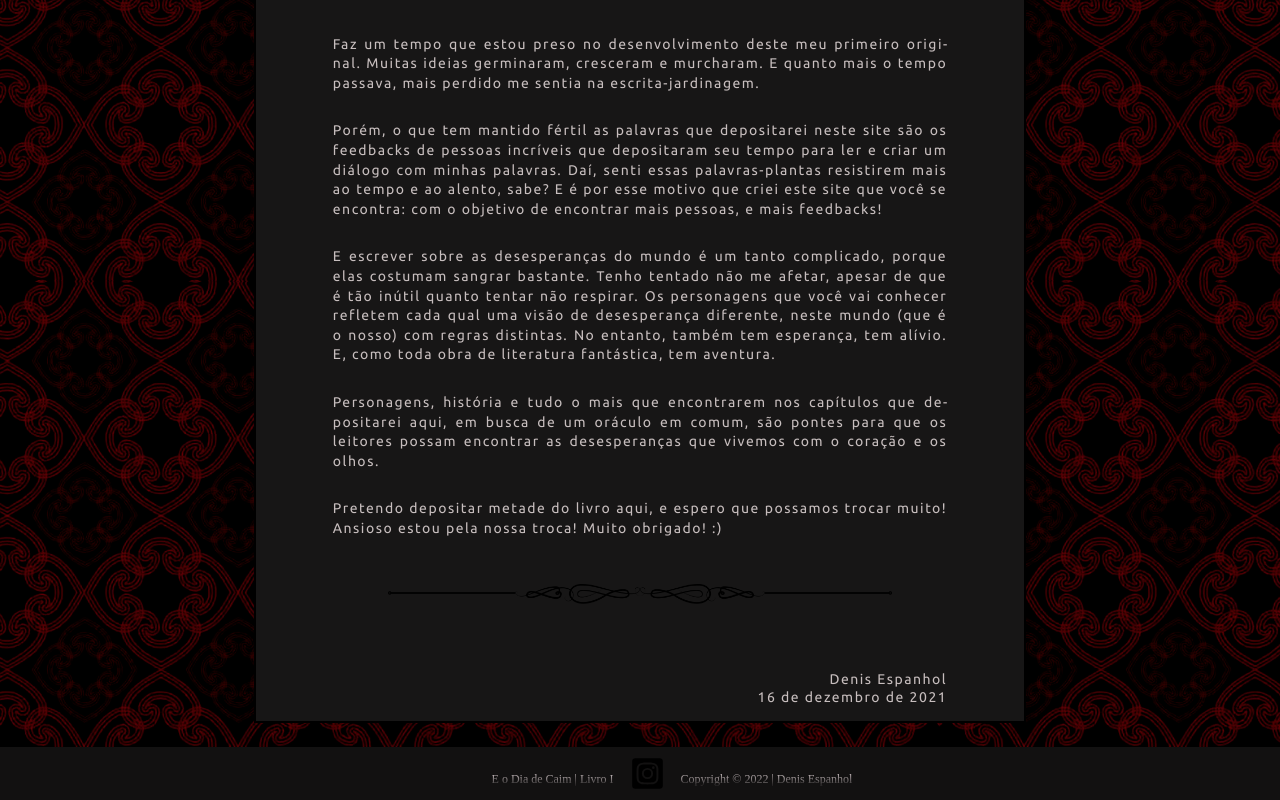
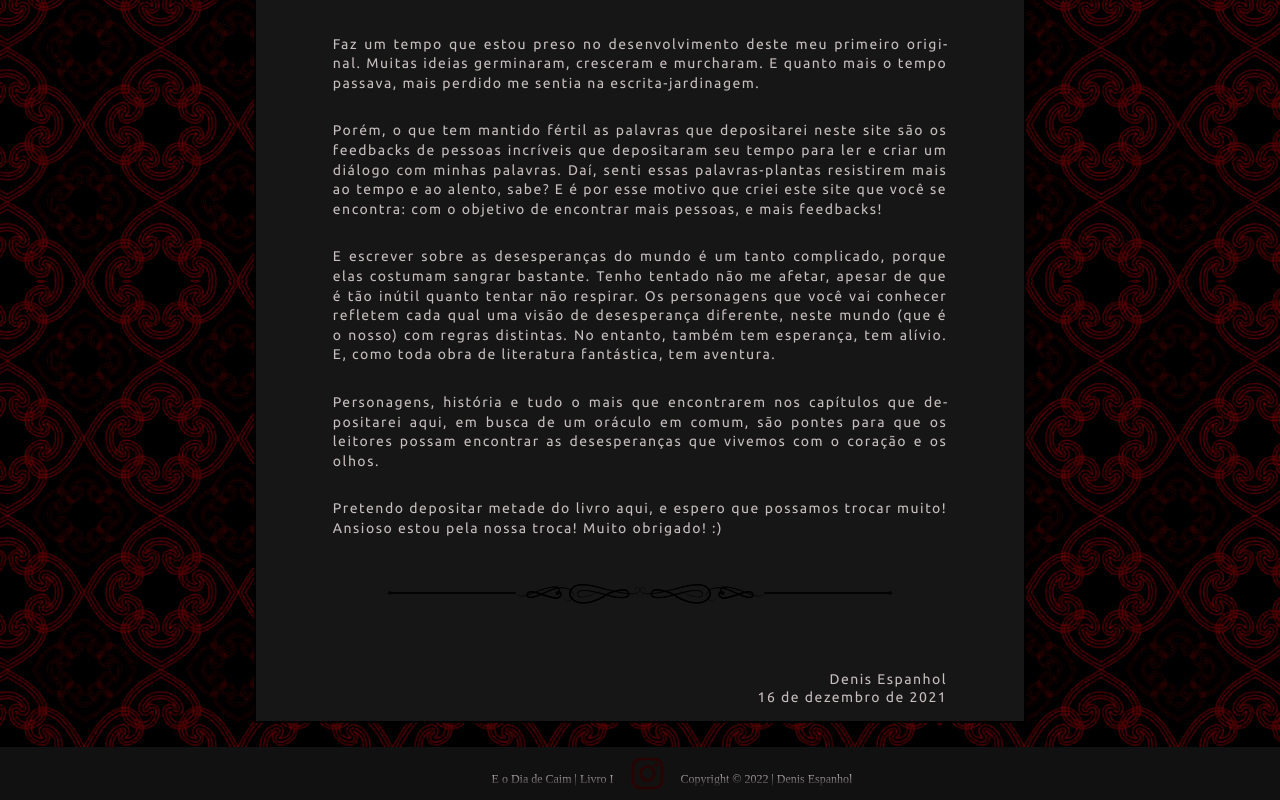
Before and after one commit to denisespanhol/AsCronicasDaDesesperanca, a React (Create React App) app in the folder as-cronicas-da-desesperanca/: page /about in a window 1280 px wide. Shown: the part 341-1141 px from the top of the page. Built offline with nearby package versions, Linux system fonts and the light colour scheme; a web font is replaced by a local one.

Commit message:
Refatorando Footer

```diff
--- a/as-cronicas-da-desesperanca/src/components/Footer.css
+++ b/as-cronicas-da-desesperanca/src/components/Footer.css
@@ -11,18 +11,12 @@ body {
   min-height: 100%;
 }
 
-.theFooter {
-  display: flex;
-  justify-content: center;
-  margin-top: auto;
-  background-color: rgb(18, 17, 17, 1);
-}
-
-.toCentralizeFooter2 {
+.toCentralizeFooter {
   display: flex;
   flex-flow: column;
   justify-content: center;
   align-items: center;
+  background-color: rgb(18, 17, 17, 1);
 }
 
 .copyright {
@@ -62,12 +56,7 @@ body {
     min-height: 100%;
   }
 
-  .theFooter {
-    margin-top: auto;
-    background-color: rgb(18, 17, 17, 1);
-  }
-
-  .toCentralizeFooter2 {
+  .toCentralizeFooter {
     display: flex;
     flex-flow: row;
     justify-content: center;
--- a/as-cronicas-da-desesperanca/src/components/Footer.jsx
+++ b/as-cronicas-da-desesperanca/src/components/Footer.jsx
@@ -1,33 +1,10 @@
-import React, { useContext } from 'react';
-import AppContext from '../context/AppContext';
-import solidInstagram from '../images/instagram-square-brands.svg';
+import React from 'react';
+import solidInstagram from '../images/InstaDesesperanca.png';
 import './Footer.css';
 
 export default function Footer() {
-  const { toFixed } = useContext(AppContext);
-
-  let theFooter = {
-    display: "flex",
-    justifyContent: "center",
-    marginTop: "auto",
-    backgroundColor: "rgb(18, 17, 17, 1)",
-  };
-
-  if (toFixed && window.innerWidth > 1049) {
-    theFooter = {
-      display: "flex",
-      justifyContent: "center",
-      marginTop: "auto",
-      backgroundColor: "rgb(18, 17, 17, 1)",
-      position: "fixed",
-      bottom: "0",
-      left: "0",
-      width: "100%",
-    }
-  }
-
   return (
-    <footer className='toCentralizeFooter2' style={theFooter}>
+    <footer className='toCentralizeFooter'>
       <p className='eODiaDeCaimFooter'>E o Dia de Caim | Livro I</p>
       <nav className='instaIcon'>
         <img src={ solidInstagram } alt='instaIcon' className='iconSize' />
```
Also changed, not shown: as-cronicas-da-desesperanca/src/images/InstaDesesperanca.png (added).
